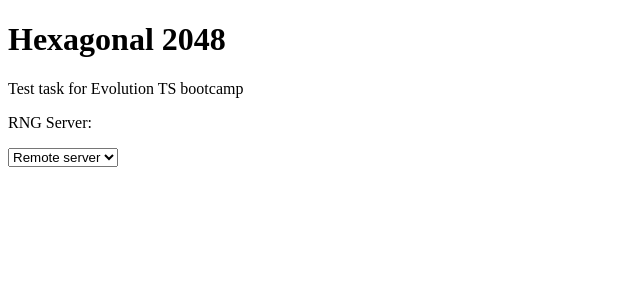
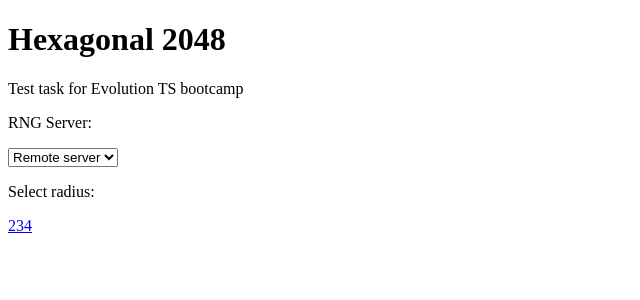
Before and after one commit to nigel-riss/hex-2048, a React app: page / in a window 1280 px wide. Shown: the top 300 px of the page, without its empty margins (0-640 px from the left). Built offline with nearby package versions, Linux system fonts and the light colour scheme; the HTML template or start-up script is replaced by a standard one.

Commit message:
Add header

```diff
--- a/src/components/App.jsx
+++ b/src/components/App.jsx
@@ -1,9 +1,15 @@
 import React from 'react';
+import {
+  BrowserRouter as Router,
+  Switch,
+  Route,
+} from 'react-router-dom';
 import ServerSelector from './ServerSelector.jsx';
+import LevelSelector from './LevelSelector.jsx';
 
 
 const App = () => {
-  return (<>
+  return (<Router>
     <header>
       <div className="caption">
         <h1>Hexagonal 2048</h1>
@@ -11,8 +17,9 @@ const App = () => {
       </div>
 
       <ServerSelector/>
+      <LevelSelector/>
     </header>
-  </>);
+  </Router>);
 };
 
 
--- /dev/null
+++ b/src/components/LevelSelector.jsx
@@ -0,0 +1,34 @@
+import React from 'react';
+import {Link} from 'react-router-dom';
+
+
+const LevelSelector = () => {
+  return (
+    <div className="level-selector">
+      <p>Select radius:&nbsp;</p>
+      <Link
+        to="#test2"
+        className="level-selector__link"
+      >
+        2
+      </Link>
+
+      <Link
+        to="#test3"
+        className="level-selector__link"
+      >
+        3
+      </Link>
+
+      <Link
+        to="#test4"
+        className="level-selector__link"
+      >
+        4
+      </Link>
+    </div>
+  );
+};
+
+
+export default LevelSelector;
--- a/src/components/ServerSelector.jsx
+++ b/src/components/ServerSelector.jsx
@@ -4,7 +4,7 @@ import React from 'react';
 const ServerSelector = (props) => {
   return (
     <div className="server-selector">
-      <p>RNG Server:&nbsp;</p>
+      <p>RNG Server: </p>
       <select
         id="url-server"
         onChange={(e) => {
```
Also changed, not shown: 1 other file (tests, documents, lock files or other folders).
